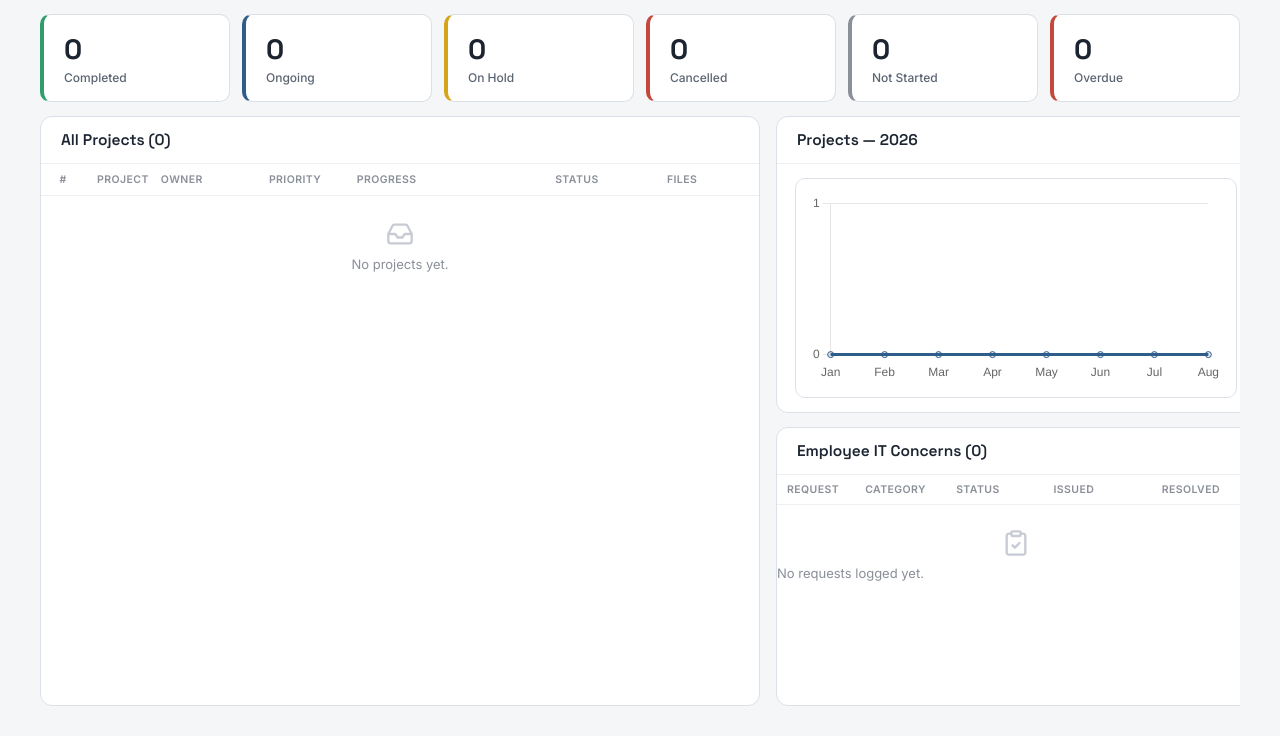
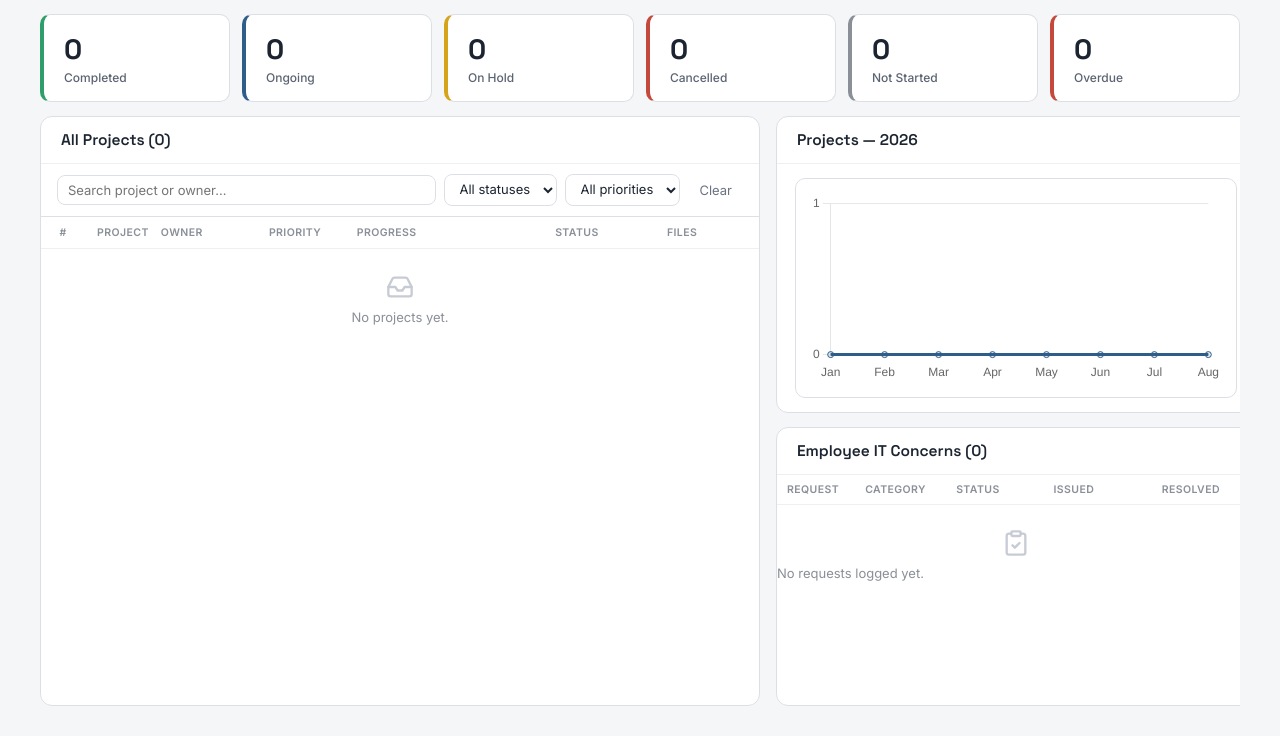
Before and after one commit to ErisBuenaventura/ITPMS, a PHP site: page /manager.php in a window 1280 px wide. Shown: the part 64-800 px from the top of the page. Run offline with PHP 8.4, Linux system fonts and the light colour scheme; data that the repository does not hold is empty.

Commit message:
feat: add project filtering functionality with search and status/priority filters

```diff
--- a/assets/css/manager.css
+++ b/assets/css/manager.css
@@ -165,6 +165,24 @@
 table.mgr-table.mgr-table-compact th:nth-child(4), table.mgr-table.mgr-table-compact td:nth-child(4) { width: 140px; }
 table.mgr-table.mgr-table-compact th:nth-child(5), table.mgr-table.mgr-table-compact td:nth-child(5) { width: 120px; }
 .proj-id { font-size: 10.5px; color: #8A8F98; font-weight: 500; margin-left: 6px; }
+
+/* ---------- Employee IT Concerns: the Request title reuses .proj-name
+   (2-line clamp + ellipsis, tuned for the dense Projects table) but a
+   support-request title has nowhere else to be read in full — there's
+   no detail modal for this panel like there is for projects. Give the
+   title its own unclamped rule, specific enough to win over the shared
+   .proj-name clamp above without touching the Projects table at all. ---------- */
+table.mgr-table.mgr-table-compact td:first-child .proj-name {
+  display: block;
+  -webkit-line-clamp: unset;
+  line-clamp: unset;
+  -webkit-box-orient: unset;
+  overflow: visible;
+  text-overflow: clip;
+  white-space: normal;
+  word-break: normal;
+  overflow-wrap: break-word;
+}
 
 @media (max-width: 920px) {
   table.mgr-table th, table.mgr-table td { padding: 7px 8px; font-size: 12px; }
--- a/manager.php
+++ b/manager.php
@@ -101,6 +101,15 @@
 <script src="https://cdn.jsdelivr.net/npm/chart.js@4.4.4/dist/chart.umd.min.js"></script>
 <script src="https://unpkg.com/lucide@latest/dist/umd/lucide.js"></script>
 <link rel="stylesheet" href="assets/css/manager.css">
+<style>
+  .mgr-filter-bar{display:flex;flex-wrap:wrap;gap:8px;align-items:center;padding:10px 16px;border-bottom:1px solid var(--border,#e5e7eb);}
+  .mgr-filter-input,.mgr-filter-select{font:inherit;font-size:13px;padding:6px 10px;border-radius:8px;border:1px solid var(--border,#d1d5db);background:var(--panel-bg,#fff);color:inherit;}
+  .mgr-filter-input{flex:1 1 200px;min-width:140px;}
+  .mgr-filter-select{flex:0 0 auto;}
+  .mgr-filter-clear{flex:0 0 auto;font:inherit;font-size:13px;padding:6px 10px;border-radius:8px;border:1px solid transparent;background:transparent;color:var(--muted,#6b7280);cursor:pointer;}
+  .mgr-filter-clear:hover{text-decoration:underline;}
+  #tableBody tr.mgr-row-hidden{display:none !important;}
+</style>
 </head>
 <body>
 
@@ -126,6 +135,12 @@
         <div class="mgr-col-left">
           <div class="panel">
             <div class="panel-head">All Projects (<span id="projCount"><?= count($projects) ?></span>)</div>
+            <div class="mgr-filter-bar" id="mgrFilterBar">
+              <input type="text" id="mgrSearchInput" class="mgr-filter-input" placeholder="Search project or owner…" autocomplete="off">
+              <select id="mgrStatusFilter" class="mgr-filter-select"><option value="">All statuses</option></select>
+              <select id="mgrPriorityFilter" class="mgr-filter-select"><option value="">All priorities</option></select>
+              <button type="button" id="mgrFilterClear" class="mgr-filter-clear">Clear</button>
+            </div>
             <div class="table-scroll">
               <table class="mgr-table">
                 <colgroup>
@@ -207,6 +222,117 @@
   window.INITIAL_PROJECTS = <?= json_encode($projects, JSON_HEX_TAG | JSON_HEX_APOS) ?>;
   window.INITIAL_MGR_REQUESTS = <?= json_encode($mgrRequests, JSON_HEX_TAG | JSON_HEX_APOS) ?>;
 </script>
+<script>
+(function () {
+  var tableBody   = document.getElementById('tableBody');
+  var searchInput = document.getElementById('mgrSearchInput');
+  var statusSel   = document.getElementById('mgrStatusFilter');
+  var prioritySel = document.getElementById('mgrPriorityFilter');
+  var clearBtn    = document.getElementById('mgrFilterClear');
+  var projCountEl = document.getElementById('projCount');
+  if (!tableBody) return;
+
+  // Column positions in the "All Projects" table (see <thead> above).
+  var COL_PROJECT  = 2;
+  var COL_PRIORITY = 4;
+  var COL_STATUS   = 6;
+
+  var totalRowCount = 0; // real project count, from #projCount's original value
+
+  function cellText(row, colIndex) {
+    var cell = row.children[colIndex - 1];
+    return cell ? cell.textContent.trim() : '';
+  }
+
+  function isDataRow(row) {
+    // Skip any "no projects yet" / empty-state row manager.js might render
+    // (heuristic: a real row has as many cells as the header).
+    return row.tagName === 'TR' && row.children.length >= COL_STATUS;
+  }
+
+  function syncOptions() {
+    var rows = Array.prototype.filter.call(tableBody.children, isDataRow);
+    if (totalRowCount === 0 || rows.length > 0) totalRowCount = rows.length;
+
+    var statuses = new Set();
+    var priorities = new Set();
+    rows.forEach(function (row) {
+      var s = cellText(row, COL_STATUS);
+      var p = cellText(row, COL_PRIORITY);
+      if (s) statuses.add(s);
+      if (p) priorities.add(p);
+    });
+
+    fillSelect(statusSel, statuses);
+    fillSelect(prioritySel, priorities);
+  }
+
+  function fillSelect(select, values) {
+    var current = select.value;
+    var sorted = Array.from(values).sort();
+    var placeholder = select.options[0];
+    select.innerHTML = '';
+    select.appendChild(placeholder);
+    sorted.forEach(function (v) {
+      var opt = document.createElement('option');
+      opt.value = v;
+      opt.textContent = v;
+      select.appendChild(opt);
+    });
+    if (sorted.indexOf(current) !== -1) select.value = current;
+  }
+
+  function applyFilter() {
+    var q = (searchInput.value || '').trim().toLowerCase();
+    var status = statusSel.value;
+    var priority = prioritySel.value;
+    var rows = Array.prototype.filter.call(tableBody.children, isDataRow);
+    var visible = 0;
+
+    rows.forEach(function (row) {
+      var project = cellText(row, COL_PROJECT).toLowerCase();
+      var owner = cellText(row, COL_PROJECT + 1).toLowerCase(); // Owner column
+      var rowStatus = cellText(row, COL_STATUS);
+      var rowPriority = cellText(row, COL_PRIORITY);
+
+      var matchesSearch = !q || project.indexOf(q) !== -1 || owner.indexOf(q) !== -1;
+      var matchesStatus = !status || rowStatus === status;
+      var matchesPriority = !priority || rowPriority === priority;
+      var show = matchesSearch && matchesStatus && matchesPriority;
+
+      row.classList.toggle('mgr-row-hidden', !show);
+      if (show) visible++;
+    });
+
+    if (projCountEl) {
+      var filtering = q || status || priority;
+      projCountEl.textContent = filtering ? (visible + ' / ' + totalRowCount) : String(totalRowCount);
+    }
+  }
+
+  function refresh() {
+    syncOptions();
+    applyFilter();
+  }
+
+  searchInput.addEventListener('input', applyFilter);
+  statusSel.addEventListener('change', applyFilter);
+  prioritySel.addEventListener('change', applyFilter);
+  clearBtn.addEventListener('click', function () {
+    searchInput.value = '';
+    statusSel.value = '';
+    prioritySel.value = '';
+    applyFilter();
+  });
+
+  // manager.js re-renders #tableBody on every live refresh; re-sync the
+  // filter options and re-apply the current filter whenever that happens.
+  var observer = new MutationObserver(refresh);
+  observer.observe(tableBody, { childList: true });
+
+  refresh();
+})();
+</script>
 <script src="assets/js/manager.js"></script>
 <script src="assets/js/mgr-requests.js"></script>
 </body>
```
